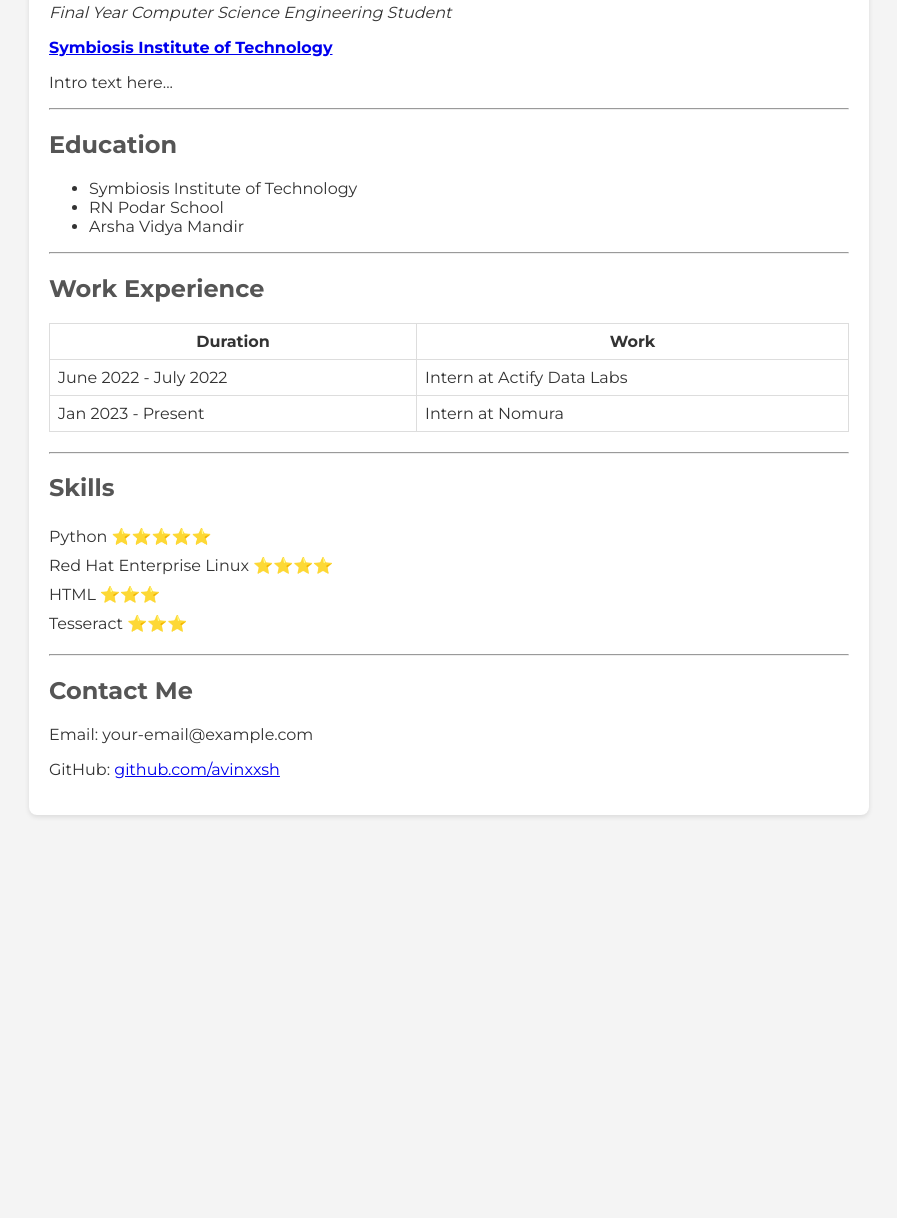
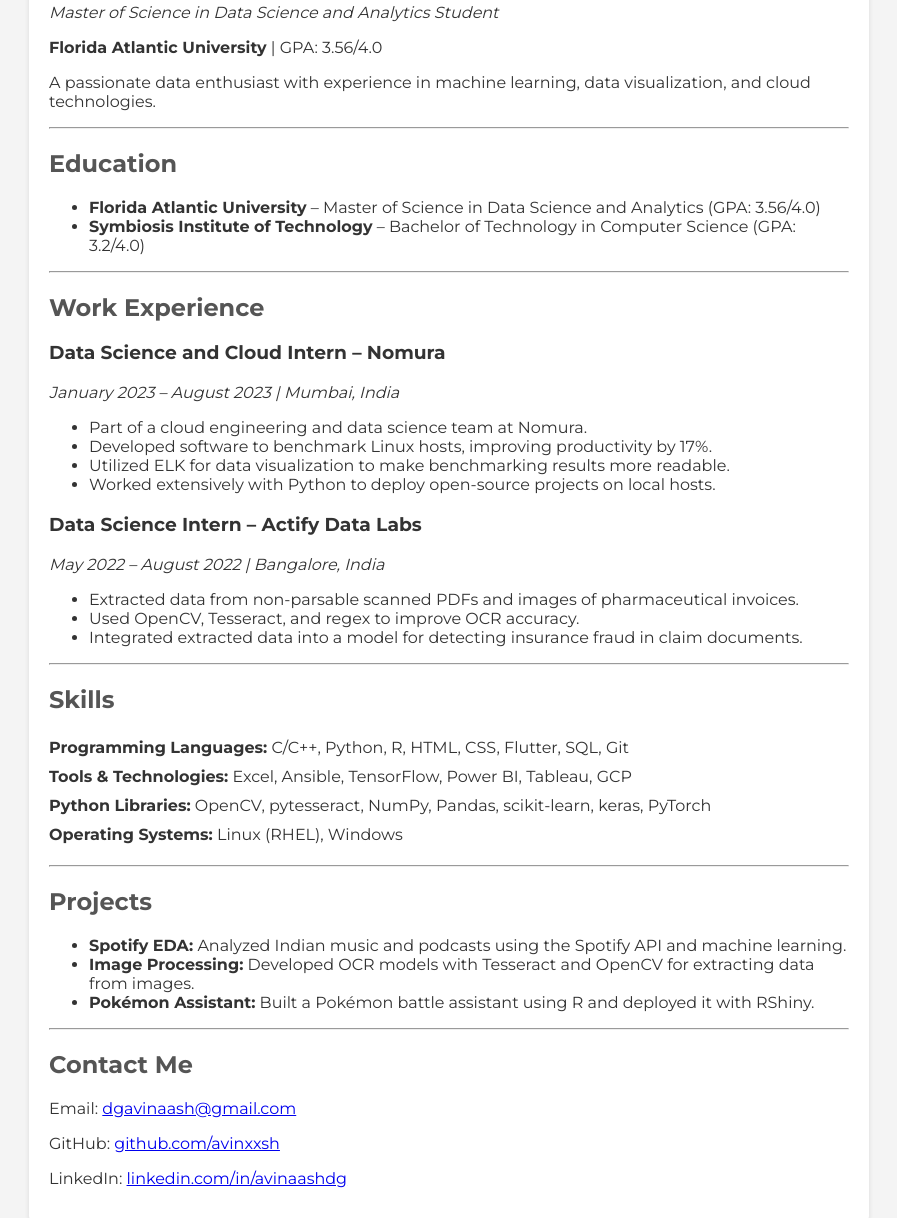
Before and after one commit to avinxxsh/cv, a plain HTML site: page index.html in a window 1280 px wide. Shown: the part 299-1517 px from the top of the page, without its empty margins (191-1088 px from the left). Before the commit the page ends 1134 px from the top, so only its background shows below. Drawn offline with Linux system fonts and the light colour scheme.

Commit message:
update style

```diff
--- a/index.html
+++ b/index.html
@@ -1,3 +1,4 @@
+
 <!DOCTYPE html>
 <html lang="en">
 <head>
@@ -14,6 +15,7 @@
             <a href="#education">Education</a>
             <a href="#experience">Work Experience</a>
             <a href="#skills">Skills</a>
+            <a href="#projects">Projects</a>
             <a href="#contact">Contact</a>
         </nav>
     </header>
@@ -21,56 +23,66 @@
         <section id="about">
             <img src="images/1673363280150-modified.png" alt="Avinaash" class="profile-pic">
             <h1>Avinaash Ganesh</h1>
-            <p><em>Final Year Computer Science Engineering Student</em></p>
-            <p><strong><a href="https://www.sitpune.edu.in/" target="_blank">Symbiosis Institute of Technology</a></strong></p>
-            <p>Intro text here...</p>
+            <p><em>Master of Science in Data Science and Analytics Student</em></p>
+            <p><strong>Florida Atlantic University</strong> | GPA: 3.56/4.0</p>
+            <p>A passionate data enthusiast with experience in machine learning, data visualization, and cloud technologies.</p>
         </section>
         <hr>
         <section id="education">
             <h2>Education</h2>
             <ul>
-                <li>Symbiosis Institute of Technology</li>
-                <li>RN Podar School</li>
-                <li>Arsha Vidya Mandir</li>
+                <li><strong>Florida Atlantic University</strong> – Master of Science in Data Science and Analytics (GPA: 3.56/4.0)</li>
+                <li><strong>Symbiosis Institute of Technology</strong> – Bachelor of Technology in Computer Science (GPA: 3.2/4.0)</li>
             </ul>
         </section>
         <hr>
         <section id="experience">
             <h2>Work Experience</h2>
-            <table>
-                <thead>
-                    <tr>
-                        <th>Duration</th>
-                        <th>Work</th>
-                    </tr>
-                </thead>
-                <tbody>
-                    <tr>
-                        <td>June 2022 - July 2022</td>
-                        <td>Intern at Actify Data Labs</td>
-                    </tr>
-                    <tr>
-                        <td>Jan 2023 - Present</td>
-                        <td>Intern at Nomura</td>
-                    </tr>
-                </tbody>
-            </table>
+            <div>
+                <h3>Data Science and Cloud Intern – Nomura</h3>
+                <p><em>January 2023 – August 2023 | Mumbai, India</em></p>
+                <ul>
+                    <li>Part of a cloud engineering and data science team at Nomura.</li>
+                    <li>Developed software to benchmark Linux hosts, improving productivity by 17%.</li>
+                    <li>Utilized ELK for data visualization to make benchmarking results more readable.</li>
+                    <li>Worked extensively with Python to deploy open-source projects on local hosts.</li>
+                </ul>
+            </div>
+            <div>
+                <h3>Data Science Intern – Actify Data Labs</h3>
+                <p><em>May 2022 – August 2022 | Bangalore, India</em></p>
+                <ul>
+                    <li>Extracted data from non-parsable scanned PDFs and images of pharmaceutical invoices.</li>
+                    <li>Used OpenCV, Tesseract, and regex to improve OCR accuracy.</li>
+                    <li>Integrated extracted data into a model for detecting insurance fraud in claim documents.</li>
+                </ul>
+            </div>
         </section>
         <hr>
         <section id="skills">
             <h2>Skills</h2>
             <ul class="skills-list">
-                <li>Python ⭐⭐⭐⭐⭐</li>
-                <li>Red Hat Enterprise Linux ⭐⭐⭐⭐</li>
-                <li>HTML ⭐⭐⭐</li>
-                <li>Tesseract ⭐⭐⭐</li>
+                <li><strong>Programming Languages:</strong> C/C++, Python, R, HTML, CSS, Flutter, SQL, Git</li>
+                <li><strong>Tools & Technologies:</strong> Excel, Ansible, TensorFlow, Power BI, Tableau, GCP</li>
+                <li><strong>Python Libraries:</strong> OpenCV, pytesseract, NumPy, Pandas, scikit-learn, keras, PyTorch</li>
+                <li><strong>Operating Systems:</strong> Linux (RHEL), Windows</li>
+            </ul>
+        </section>
+        <hr>
+        <section id="projects">
+            <h2>Projects</h2>
+            <ul>
+                <li><strong>Spotify EDA:</strong> Analyzed Indian music and podcasts using the Spotify API and machine learning.</li>
+                <li><strong>Image Processing:</strong> Developed OCR models with Tesseract and OpenCV for extracting data from images.</li>
+                <li><strong>Pokémon Assistant:</strong> Built a Pokémon battle assistant using R and deployed it with RShiny.</li>
             </ul>
         </section>
         <hr>
         <section id="contact">
             <h2>Contact Me</h2>
-            <p>Email: your-email@example.com</p>
+            <p>Email: <a href="mailto:dgavinaash@gmail.com">dgavinaash@gmail.com</a></p>
             <p>GitHub: <a href="https://github.com/avinxxsh" target="_blank">github.com/avinxxsh</a></p>
+            <p>LinkedIn: <a href="https://www.linkedin.com/in/avinaashdg/" target="_blank">linkedin.com/in/avinaashdg</a></p>
         </section>
     </main>
 </body>
```
